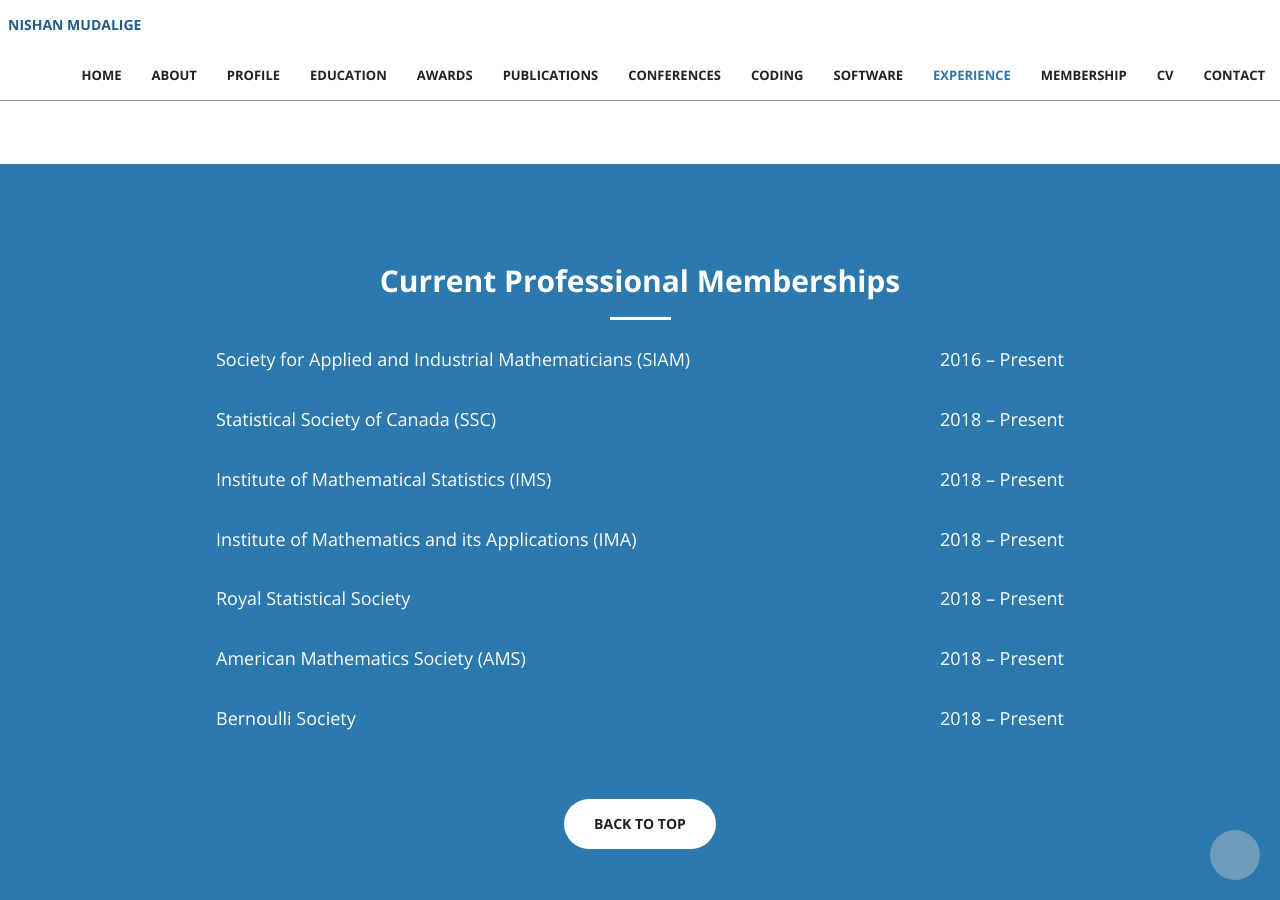
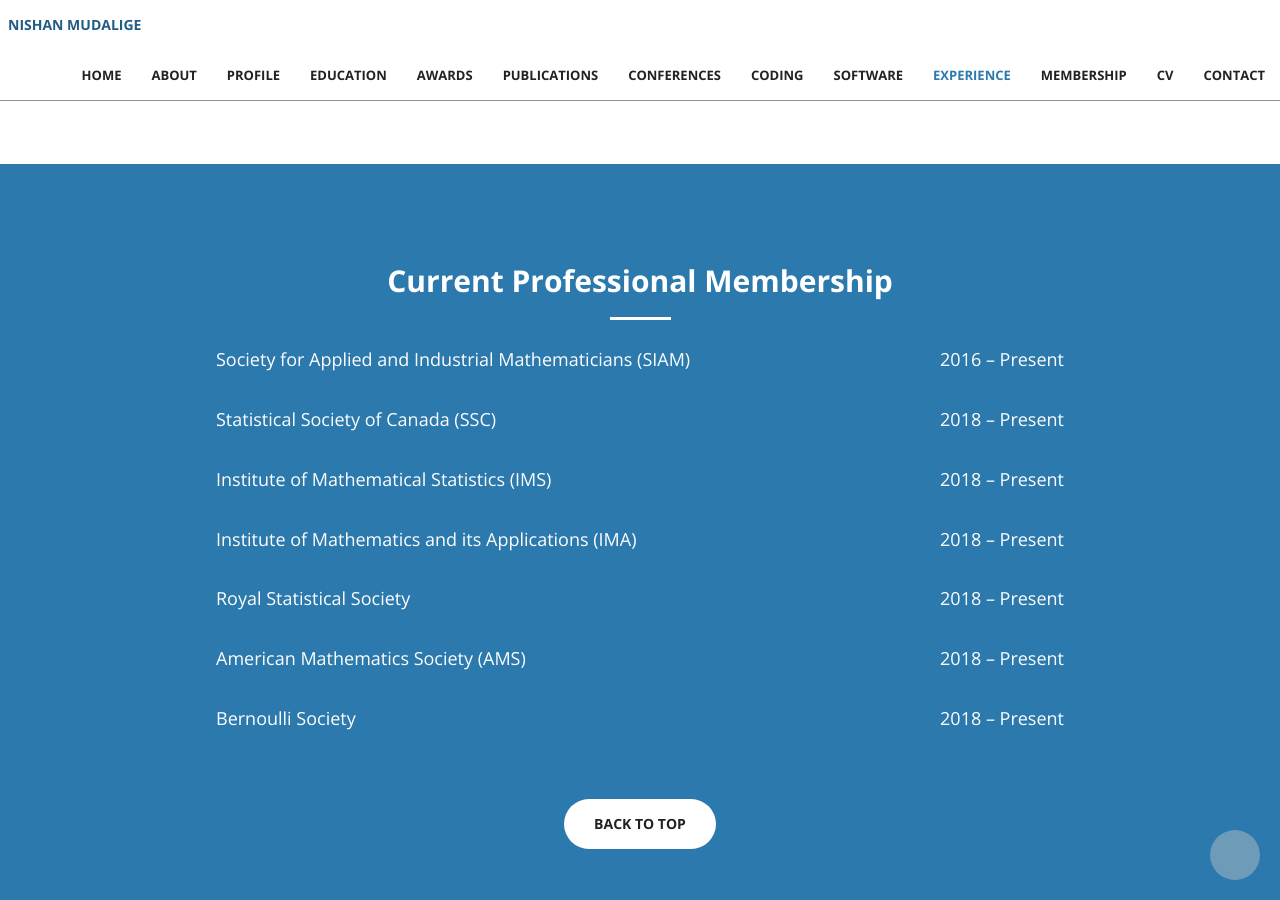
Before and after one commit to nishanmudalige/nishanmudalige.github.io, a Jekyll site: the page built from index.html, in a window 1280 px wide and 900 px high, scrolled down 10576 px. Built offline with Jekyll 4.4.1, drawn with Linux system fonts in a browser that asks for light colours; nearby versions of some CDN libraries; some web fonts are replaced.

Commit message:
Update membership.html

```diff
--- a/_includes/membership.html
+++ b/_includes/membership.html
@@ -1,7 +1,7 @@
 <section class="bg-primary" id="membership">
     <div class="container">
         <div class="row text-center">
-                <h2 class="section-heading"><b>Current Professional Memberships</b></h2>
+                <h2 class="section-heading"><b>Current Professional Membership</b></h2>
                 <hr class="light">
                 <!-- <hr class="primary"> -->
         </div>
```
